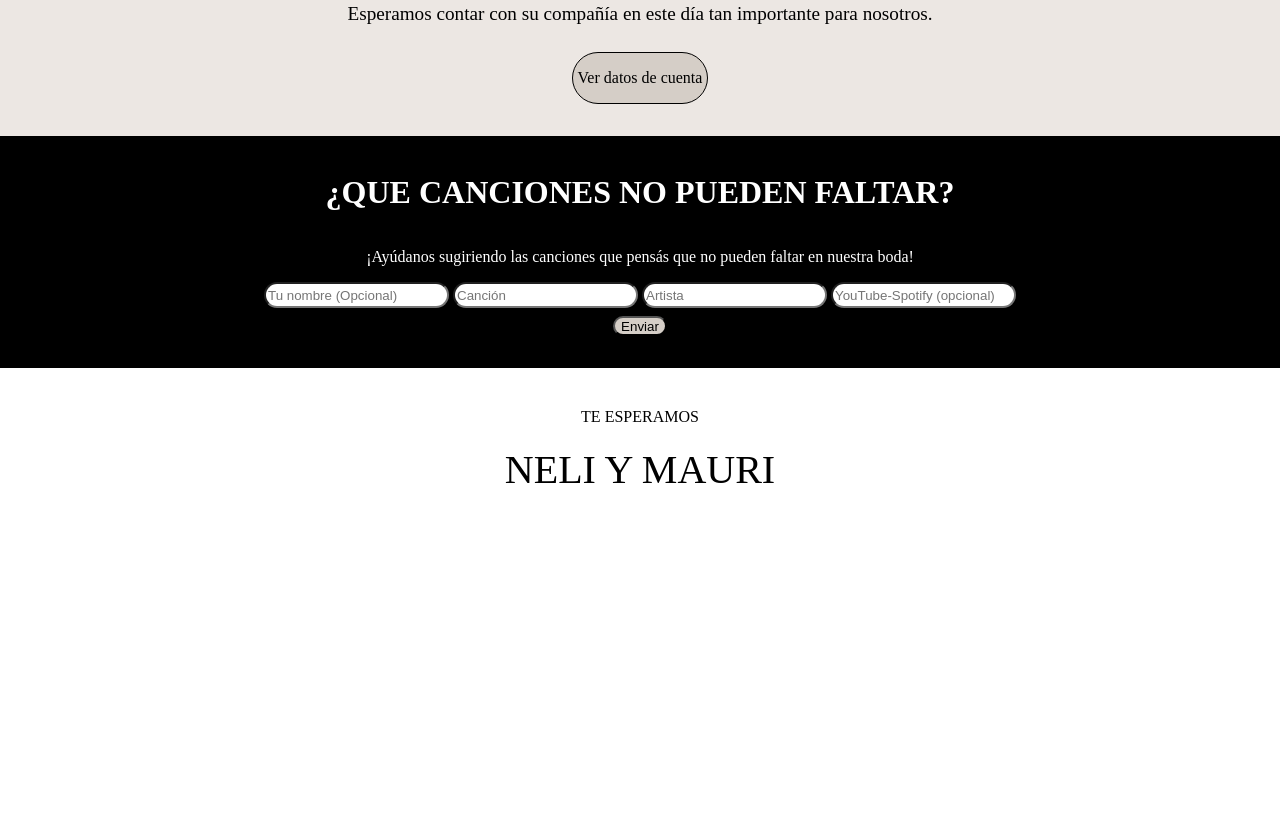
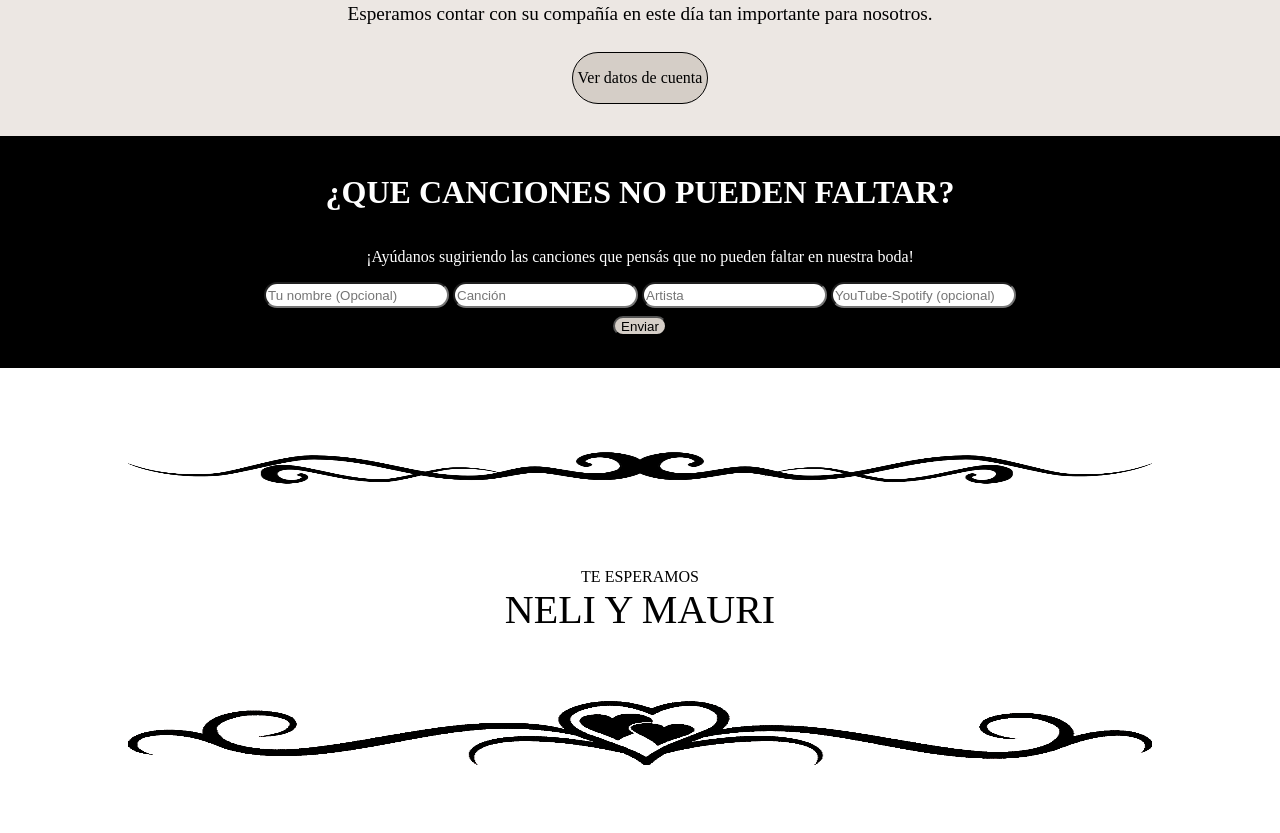
Before and after one commit to msebaf/CasamientoNelyMauri, a plain HTML site: page index.html in a window 1280 px wide. Shown: the part 2940-3773 px from the top of the page. Before the commit the page ends 3473 px from the top, so only its background shows below. Drawn offline with nearby package versions, Linux system fonts and the light colour scheme; files whose address does not match are found by name; a web font is replaced by a local one.

Commit message:
posiblemente terminado falta ver tema fotos

```diff
--- a/index.css
+++ b/index.css
@@ -586,6 +586,9 @@ background-color: #d5cec7;
 
 
 }
+#seccion-final div{
+  width: 100%;
+}
 
 #despedidaA{
    margin-top: 40px;
@@ -598,6 +601,26 @@ background-color: #d5cec7;
    margin-top: 20px;
    font-family: "Playfair";
 }
+
+.borde-final{
+   width: 80%;
+   height: 200px;
+
+}
+.borde-final-container{
+   display: flex;
+   justify-content: center;
+   align-items: center;
+
+}
+#texto{
+   text-align: center;
+}
+#texto p{
+   margin: 0px;
+}
+
+
 @media (max-width: 930px) {
 
    #seccion_info{
--- a/index.html
+++ b/index.html
@@ -306,8 +306,12 @@
     </div>
 
     <div id="seccion-final">
-        <p id="despedidaA">TE ESPERAMOS</p>
-        <p id="despedidaB">NELI Y MAURI</p>
+        <div id="borde-sup" class="borde-final-container"> <img src="iconos/borde-sup.png" alt="" class="borde-final"></div>
+        <div id="texto">
+            <p id="despedidaA">TE ESPERAMOS</p>
+            <p id="despedidaB">NELI Y MAURI</p>
+        </div>
+        <div id="borde-inf" class="borde-final-container"> <img src="iconos/borde-inf.png" alt=""  class="borde-final"></div>
     </div>
 
     <script src="https://cdn.jsdelivr.net/npm/swiper@11/swiper-bundle.min.js"></script>
```
Also changed, not shown: iconos/borde-inf.png (added), iconos/borde-sup.png (added), 1 other file.
